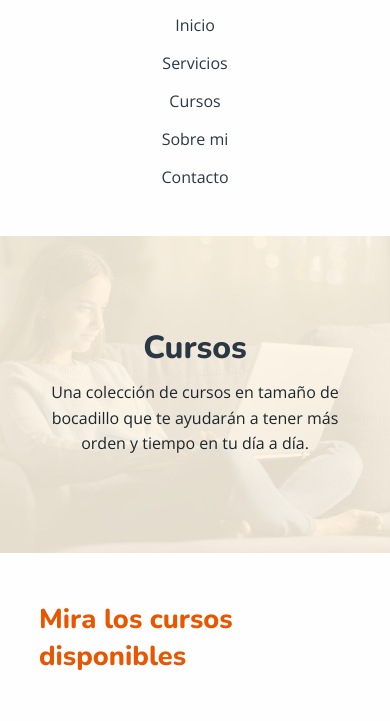
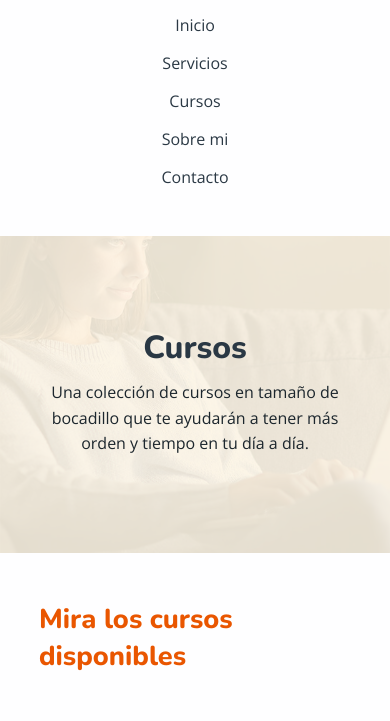
Before and after one commit to nchiari/SUD, a website: page pages/cursos.html in a window 390 px wide. Shown: the part 113-834 px from the top of the page. Drawn offline with nearby package versions, Linux system fonts and the light colour scheme.

Commit message:
Añadidas las media queries para los banner

```diff
--- a/scss/_banners.scss
+++ b/scss/_banners.scss
@@ -1,14 +1,27 @@
 //Banner map
-$banner: (
+$bannerDesktop: (
   services: url(../images/services-banner.jpg),
   courses: url(../images/courses-banner.jpg),
   about: url(../images/about-banner.jpg),
   contact: url(../images/contact-banner.jpg),
 );
-@each $page, $url in $banner {
+$bannerMobile: (
+  services: url(../images/services-banner-mobile.jpg),
+  courses: url(../images/courses-banner-mobile.jpg),
+  about: url(../images/about-banner-mobile.jpg),
+  contact: url(../images/contact-banner-mobile.jpg),
+);
+@each $page, $url in $bannerDesktop {
   .banner--#{$page} {
     background-image: $url;
     @extend .bgPos;
+  }
+}
+@media (max-width: $bp-mobile) {
+  @each $page, $url in $bannerMobile {
+    .banner--#{$page} {
+      background-image: $url;
+    }
   }
 }
 
```
Also changed, not shown: css/style.css, 1 other file.
